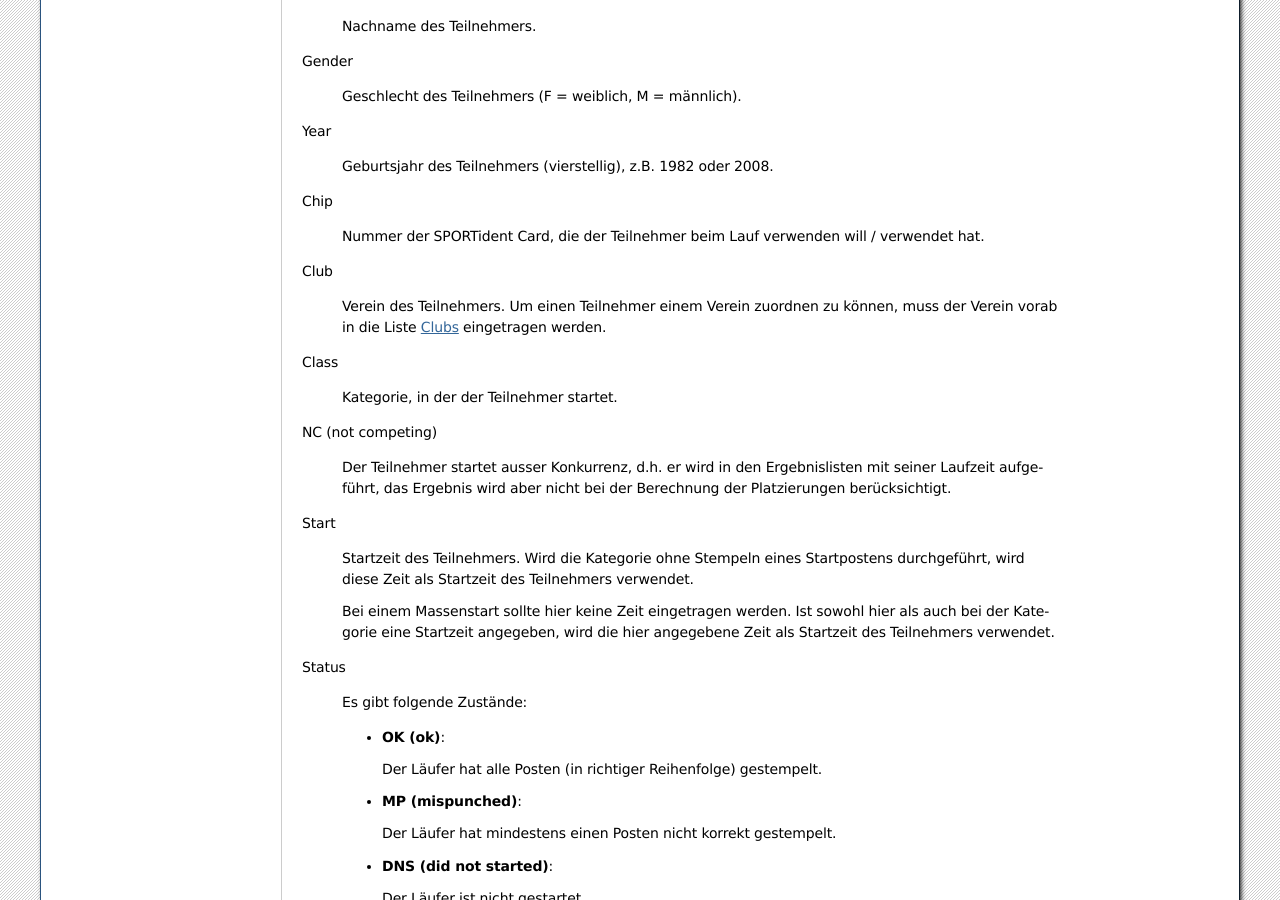
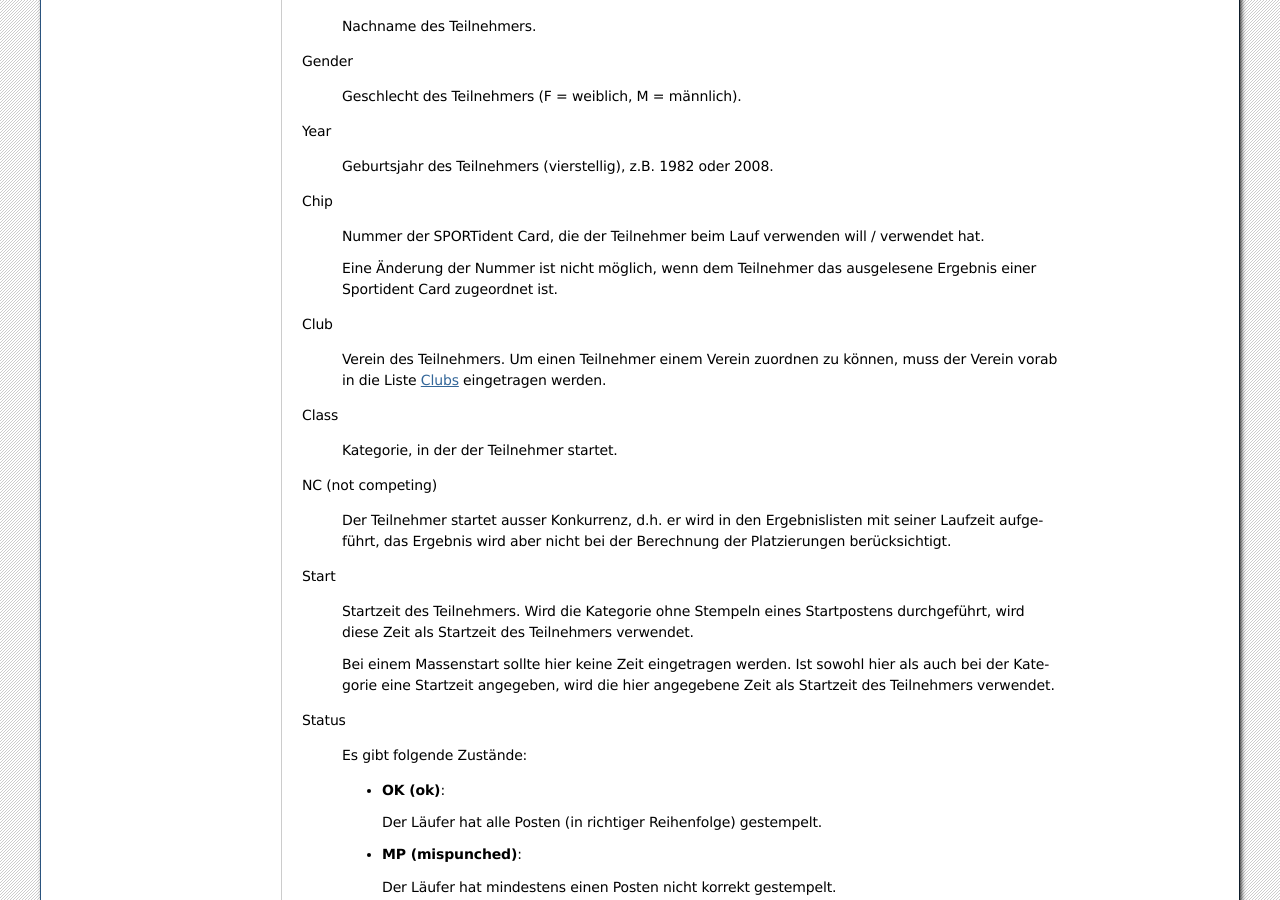
Before and after one commit to rgarus/ooresults, a Sphinx documentation site: the page built from docs/source/reference_guide.rst, in a window 1280 px wide and 900 px high, scrolled down 943 px. Built offline with Sphinx 7.4.7, drawn with Linux system fonts in a browser that asks for light colours.

Commit message:
Changing a chip number is no longer possible if the entry is assigned a readout result of a SPORTident card

```diff
--- a/docs/source/reference_guide.rst
+++ b/docs/source/reference_guide.rst
@@ -68,6 +68,9 @@ Year
 Chip
 
    Nummer der SPORTident Card, die der Teilnehmer beim Lauf verwenden will / verwendet hat.
+
+   Eine Änderung der Nummer ist nicht möglich, wenn dem Teilnehmer das ausgelesene Ergebnis
+   einer Sportident Card zugeordnet ist.
 
 
 Club
```
Also changed, not shown: CHANGELOG.rst (+9 -0 lines), 1 other file.
